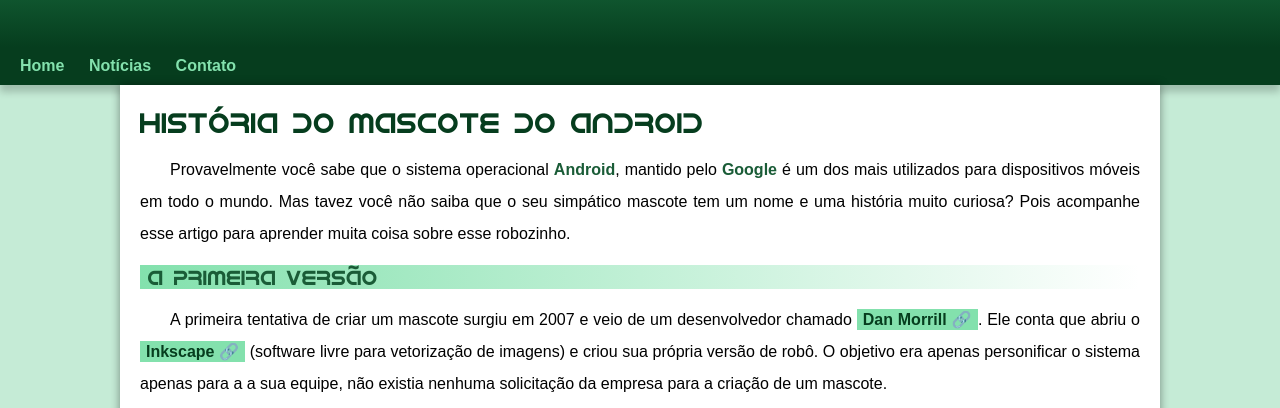
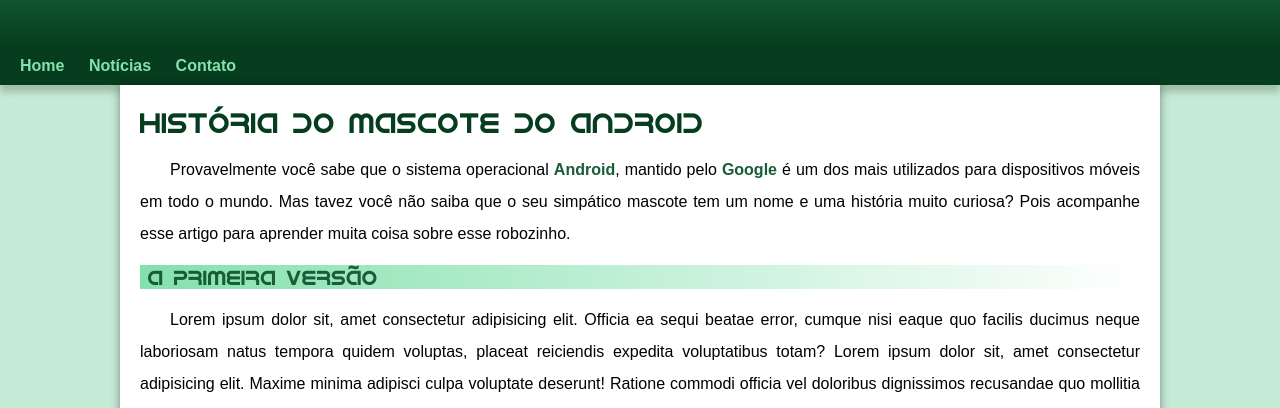
Before and after one commit to edilsonguti/projeto-android, a plain HTML site: page index.html in a window 1280 px wide. Shown: the part 164-572 px from the top of the page. Drawn offline with Linux system fonts and the light colour scheme; files whose address does not match are found by name.

Commit message:
atualização Loren

```diff
--- a/index.html
+++ b/index.html
@@ -26,6 +26,9 @@
             <p>Provavelmente você sabe que o sistema operacional <strong>Android</strong>, mantido pelo <strong>Google</strong> é um dos mais utilizados para dispositivos móveis em todo o mundo. Mas tavez você não saiba que o seu simpático mascote tem um nome e uma história muito curiosa? Pois acompanhe esse artigo para aprender muita coisa sobre esse robozinho.</p>
 
             <h2>A primeira versão</h2>
+
+            <p>Lorem ipsum dolor sit, amet consectetur adipisicing elit. Officia ea sequi beatae error, cumque nisi eaque quo facilis ducimus neque laboriosam natus tempora quidem voluptas, placeat reiciendis expedita voluptatibus totam? Lorem ipsum dolor sit, amet consectetur adipisicing elit. Maxime minima adipisci culpa voluptate deserunt! Ratione commodi officia vel doloribus dignissimos recusandae quo mollitia aliquam? Hic facere cumque esse distinctio recusandae!</p>
+
 
             <p>A primeira tentativa de criar um mascote surgiu em 2007 e veio de um desenvolvedor chamado <a href="https://androidcommunity.com/dan-morrill-shows-us-the-android-mascot-that-almost-was-20130103/" target="_blank" class="externo">Dan Morrill</a>. Ele conta que abriu o <a href="https://inkscape.org/pt-br/" target="_blank"class="externo">Inkscape</a> (software livre para vetorização de imagens) e criou sua própria versão de robô. O objetivo era apenas personificar o sistema apenas para a a sua equipe, não existia nenhuma solicitação da empresa para a criação de um mascote.</p>
 
```
